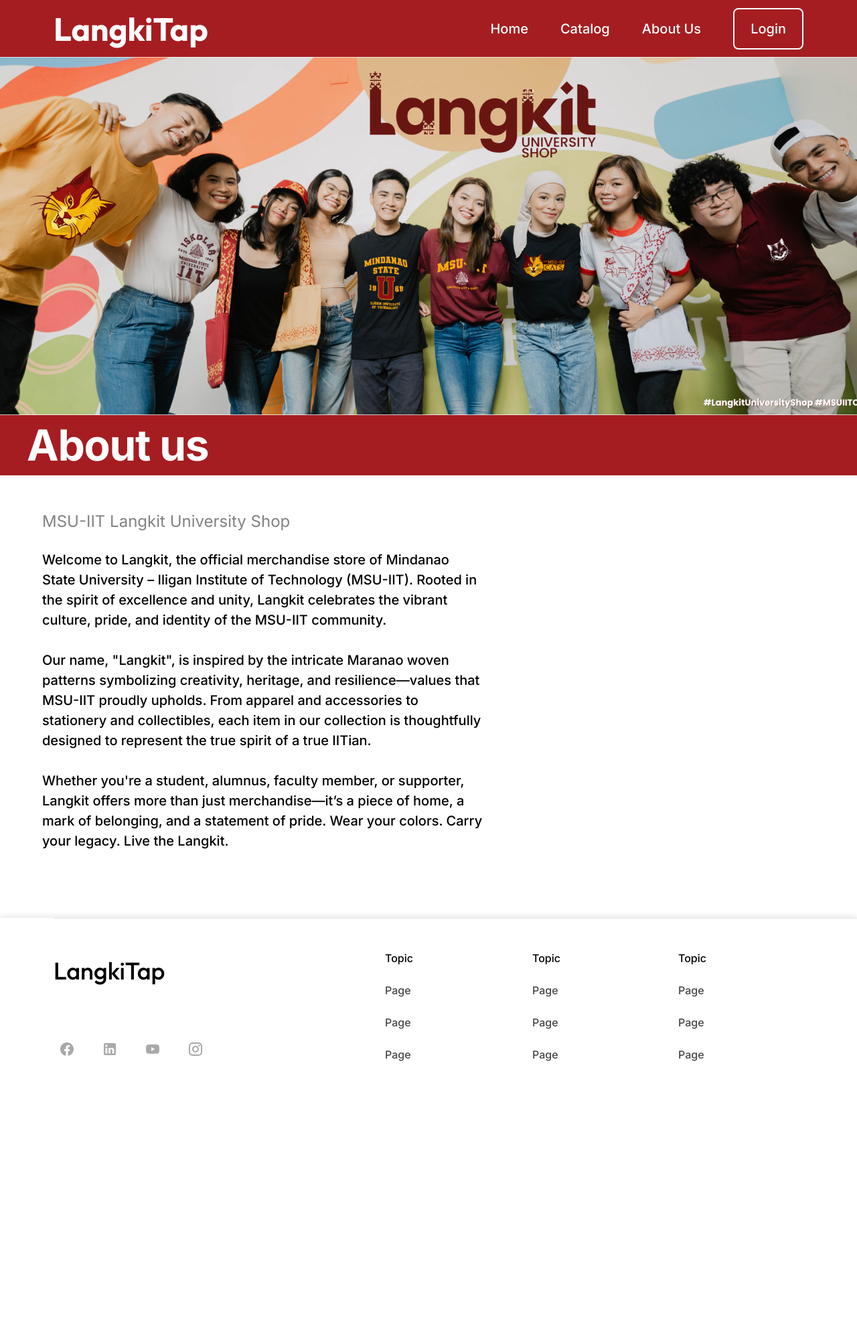
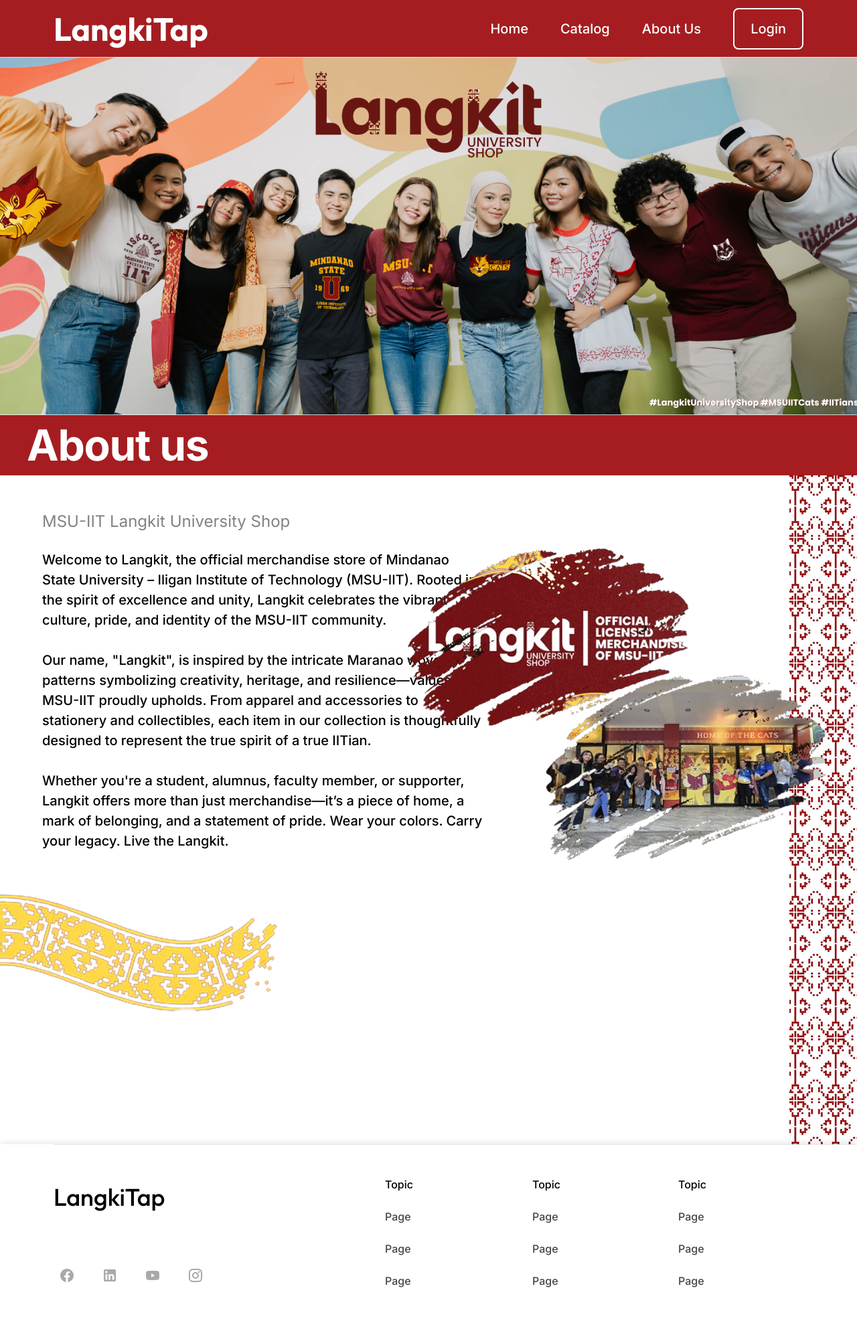
Before and after one commit to RoniloBorja/LangkiTap, a Flask app: page /about in a window 1280 px wide; the page is wider, and only the part inside the window is pictured. Shown: that part at 67% size. Before the commit the page ends 1585 px from the top of that part, so only its background shows below. Run offline with Flask 3, Linux system fonts and the light colour scheme.

Commit message:
added images to about us

```diff
--- a/static/aboutstyle.css
+++ b/static/aboutstyle.css
@@ -250,7 +250,6 @@ html, body {
   align-items: flex-start;
   justify-content: center;
   flex-shrink: 0;
-  width: 1442px;
   height: 535px;
   position: relative;
   object-fit: cover;
@@ -264,7 +263,6 @@ html, body {
   align-items: flex-start;
   justify-content: flex-start;
   flex-shrink: 0;
-  width: 1442px;
   height: 90px;
   position: relative;
 }
@@ -473,3 +471,23 @@ html, body {
   transform-origin: 0 0;
   transform: rotate(0deg) scale(1, 1);
 }
+
+.twin-brush-pics {
+  height: 517px;
+  position: absolute;
+  right: 35px;
+  top: 67px;
+  object-fit: cover;
+  aspect-ratio: 646.54/517;
+  margin-left: 100px;
+  z-index: 2;
+}
+
+.langkit-container {
+  width: 101px;
+  height: 1179px;
+  position: absolute;
+  right: 0px;
+  top: 355px;
+  z-index: 1;
+}
--- a/templates/about.html
+++ b/templates/about.html
@@ -44,31 +44,46 @@
         <div class="about-us2">About us</div>
       </div>
       <div class="body">
+      <div class="frame-1321317493">
+        <div class="frame-1321317492">
+          <img class="twin-brush-pics" src="{{ url_for('static', filename='twin-brush-pics.png') }}" />
           <div class="description">
             <div class="msu-iit-langkit-university-shop">
               MSU-IIT Langkit University Shop
             </div>
             <div class="paragraph">
-            Welcome to Langkit, the official merchandise store of Mindanao State
-            University – Iligan Institute of Technology (MSU-IIT). Rooted in the
-            spirit of excellence and unity, Langkit celebrates the vibrant
-            culture, pride, and identity of the MSU-IIT community.
+              Welcome to Langkit, the official merchandise store of Mindanao
+              State University – Iligan Institute of Technology (MSU-IIT).
+              Rooted in the spirit of excellence and unity, Langkit celebrates
+              the vibrant culture, pride, and identity of the MSU-IIT community.
               <br />
               <br />
-            Our name, &quot;Langkit&quot;, is inspired by the intricate Maranao
-            woven patterns symbolizing creativity, heritage, and resilience—values
-            that MSU-IIT proudly upholds. From apparel and accessories to
-            stationery and collectibles, each item in our collection is
-            thoughtfully designed to represent the true spirit of a true IITian.
+              Our name, &quot;Langkit&quot;, is inspired by the intricate
+              Maranao woven patterns symbolizing creativity, heritage, and
+              resilience—values that MSU-IIT proudly upholds. From apparel and
+              accessories to stationery and collectibles, each item in our
+              collection is thoughtfully designed to represent the true spirit
+              of a true IITian.
               <br />
               <br />
-            Whether you&#039;re a student, alumnus, faculty member, or supporter,
-            Langkit offers more than just merchandise—it’s a piece of home, a mark
-            of belonging, and a statement of pride. Wear your colors. Carry your
-            legacy. Live the Langkit.
+              Whether you&#039;re a student, alumnus, faculty member, or
+              supporter, Langkit offers more than just merchandise—it’s a piece
+              of home, a mark of belonging, and a statement of pride. Wear your
+              colors. Carry your legacy. Live the Langkit.
             </div>
           </div>
         </div>
+        <img
+          class="yellow-langkit"
+          src="{{ url_for('static', filename='yellow-langkit.png') }}"
+        />
+      </div>
+    </div>
+
+    <div class="langkit-container">
+      <img class="langkit-container" src="{{ url_for('static', filename='langkit-container.png') }}" />
+    </div>
+
     </div>
     <div class="footer">
       <div class="items2">
```
Also changed, not shown: instance/catalog.db (added), static/langkit-container.png (added), static/twin-brush-pics.png (added), static/yellow-langkit.png (added). Lines whose indentation alone changed are shown as unchanged.
